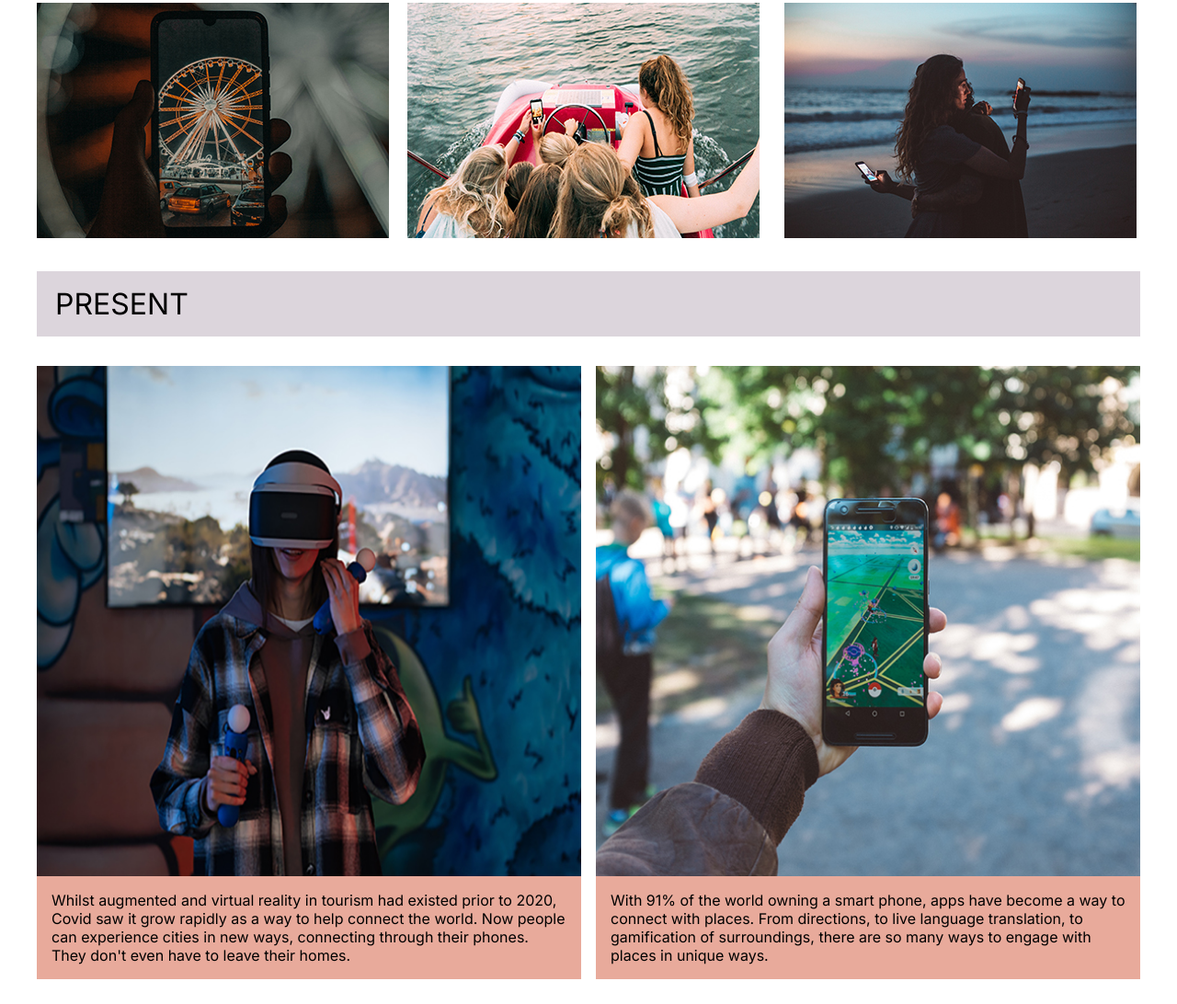
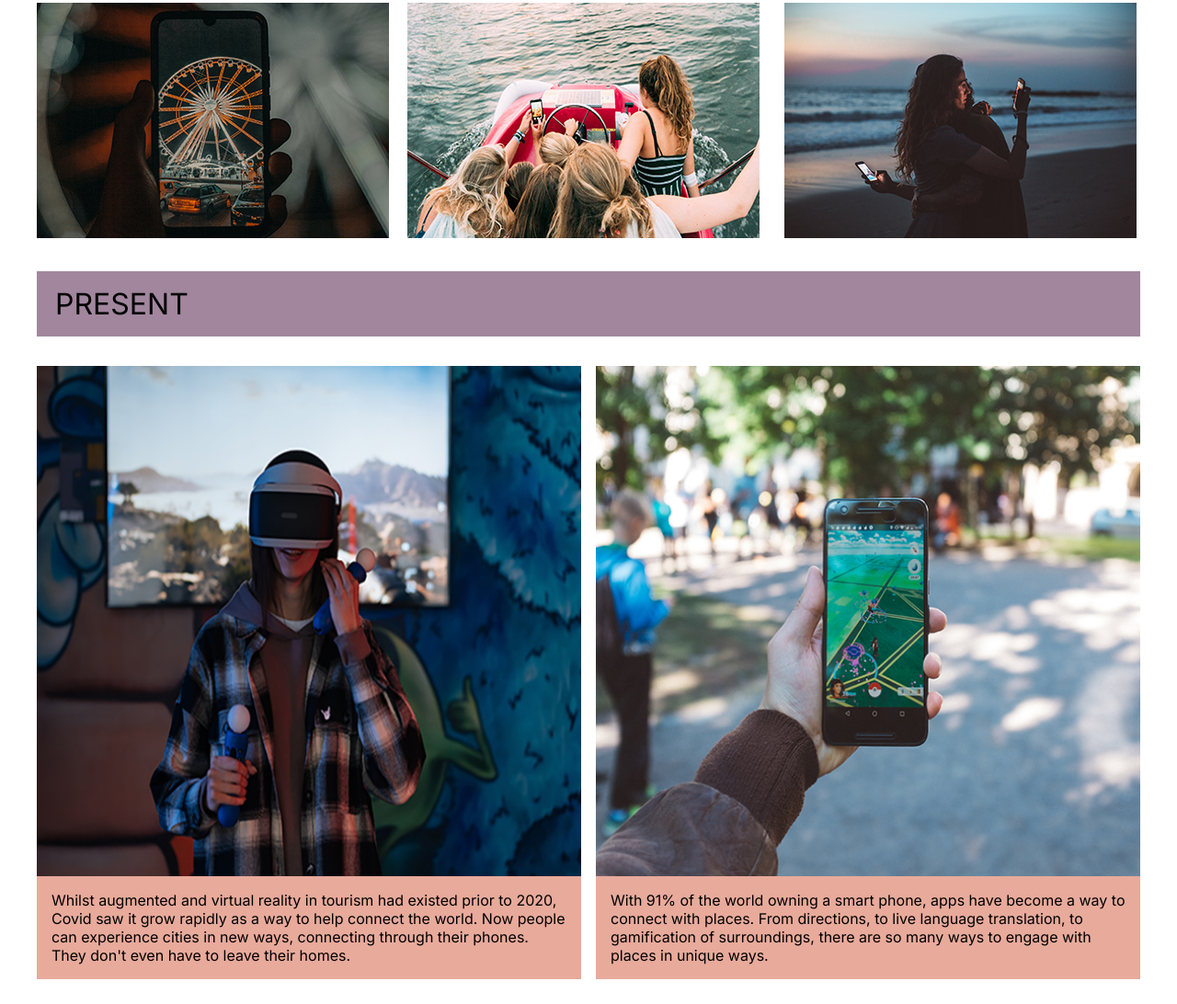
Before and after one commit to CassDimm/Cassie-DES222Task1, a plain HTML site: page index.html in a window 1280 px wide. Shown: the part 1831-2923 px from the top of the page at 92% size. Drawn offline with Linux system fonts and the light colour scheme.

Commit message:
updated purple tone

```diff
--- a/style.css
+++ b/style.css
@@ -1,7 +1,7 @@
 :root {
     --white-font: #FFFFFF;
     --black-font: #000000;
-    --purple: #DCD5DC;
+    --purple: #A1869E;
     --peach: #E8AA9B;
     --orange: #E46F44;
     --lightblue: #769ABE;
```
